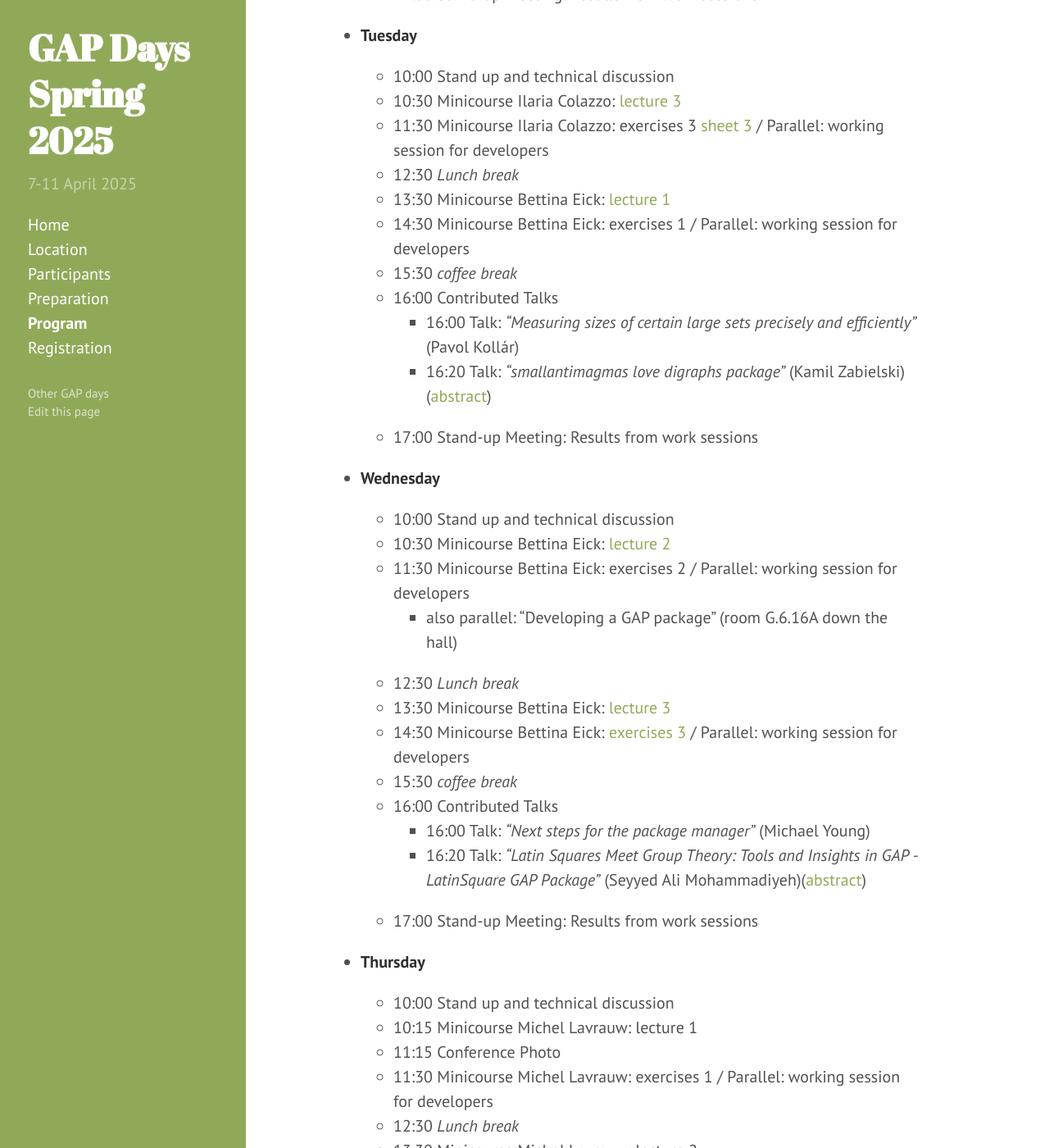
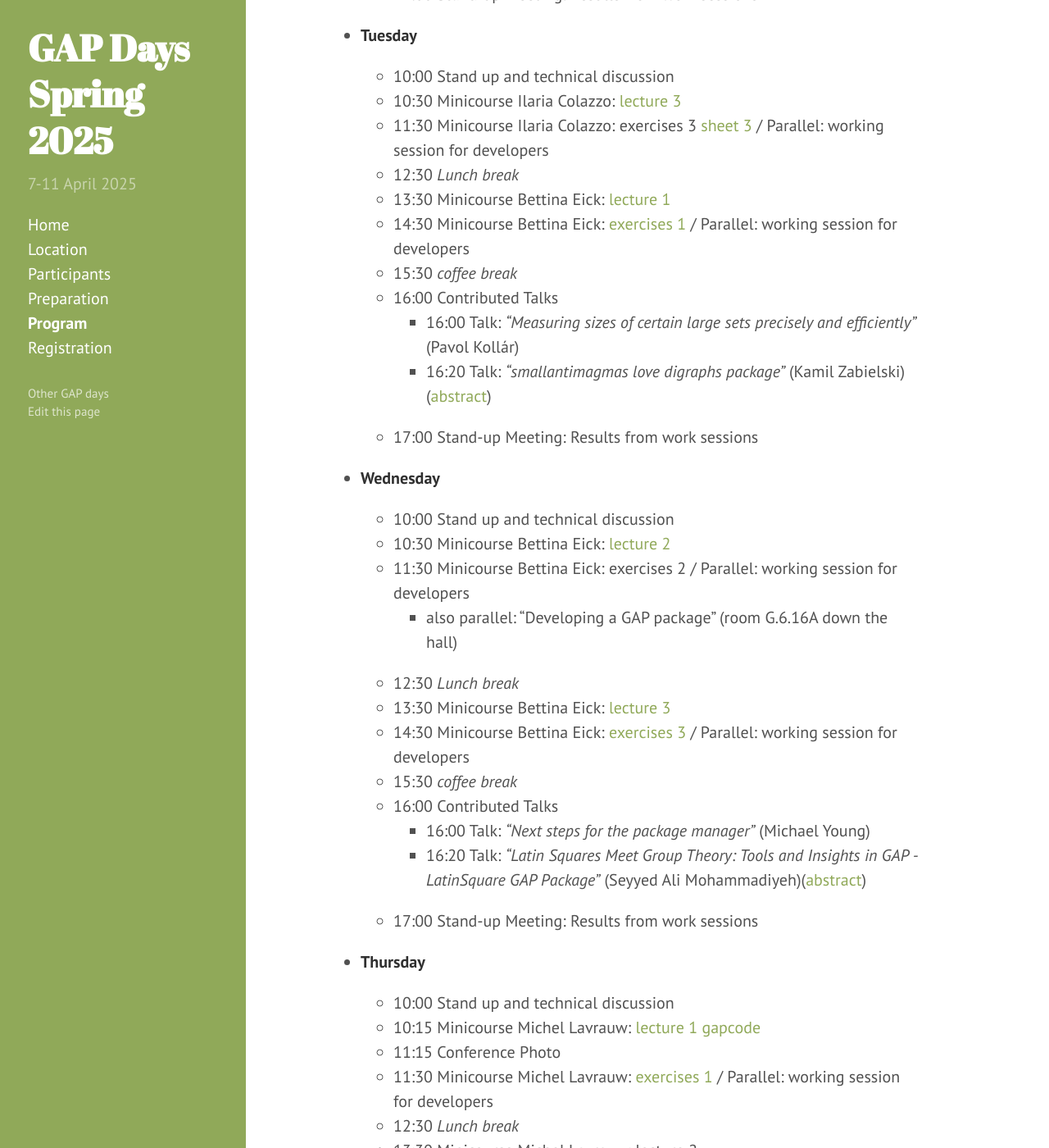
Before and after one commit to gapdays/gapdays2025-spring, a Jekyll site: the page built from program.md, in a window 1280 px wide and 1400 px high, scrolled down 1857 px. Shown: the whole window at 82% size. Built offline with Jekyll 4.4.1, drawn with Linux system fonts in a browser that asks for light colours.

Commit message:
updated program

```diff
--- a/program.md
+++ b/program.md
@@ -70,7 +70,7 @@ The schedule is subject to further changes.
   - 11:30 Minicourse Ilaria Colazzo: exercises 3 [sheet 3](https://www.ilariacolazzo.info/gap/tutorials/sheet3/) / Parallel: working session for developers
   - 12:30 *Lunch break*
   - 13:30 Minicourse Bettina Eick: [lecture 1](bettina.pdf)
-  - 14:30 Minicourse Bettina Eick: exercises 1 / Parallel: working session for developers
+  - 14:30 Minicourse Bettina Eick: [exercises 1](bettinaexercise1.pdf)  / Parallel: working session for developers
   - 15:30 *coffee break*
   - 16:00 Contributed Talks
     - 16:00 Talk: *"Measuring sizes of certain large sets precisely and efficiently"* (Pavol Kollár)
@@ -95,9 +95,9 @@ The schedule is subject to further changes.
 - **Thursday**
 
   - 10:00 Stand up and technical discussion
-  - 10:15 Minicourse Michel Lavrauw: lecture 1
+  - 10:15 Minicourse Michel Lavrauw: [lecture 1](https://mlavrauw.github.io/1_lecture_ML.pdf) [gapcode](https://mlavrauw.github.io/1_gapcode_ML.g)
   - 11:15 Conference Photo
-  - 11:30 Minicourse Michel Lavrauw: exercises 1 / Parallel: working session for developers
+  - 11:30 Minicourse Michel Lavrauw: [exercises 1](https://mlavrauw.github.io/1_exercises_ML.pdf) / Parallel: working session for developers
   - 12:30 *Lunch break*
   - 13:30 Minicourse Michel Lavrauw: lecture 2
   - 14:30 Minicourse Michel Lavrauw: exercises 2 / Parallel: working session for developers
```
Also changed, not shown: 1 other file.
